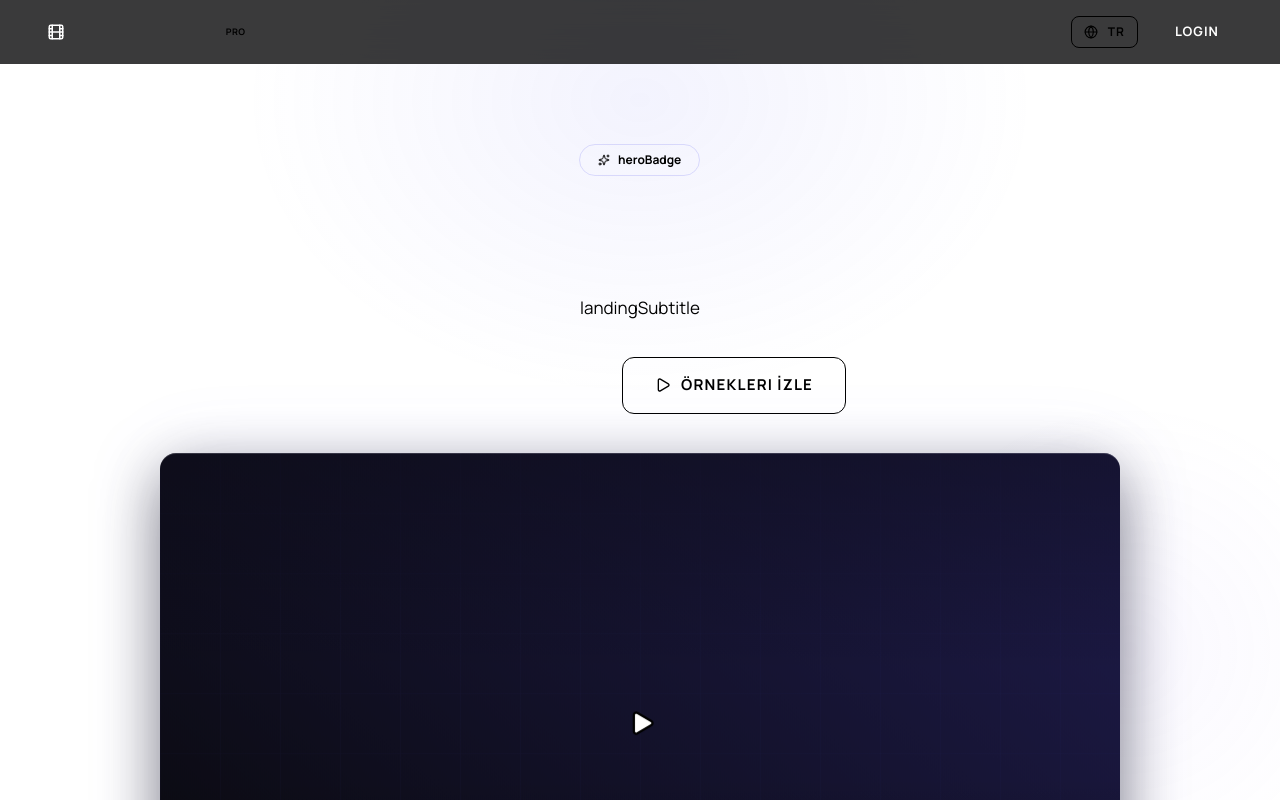
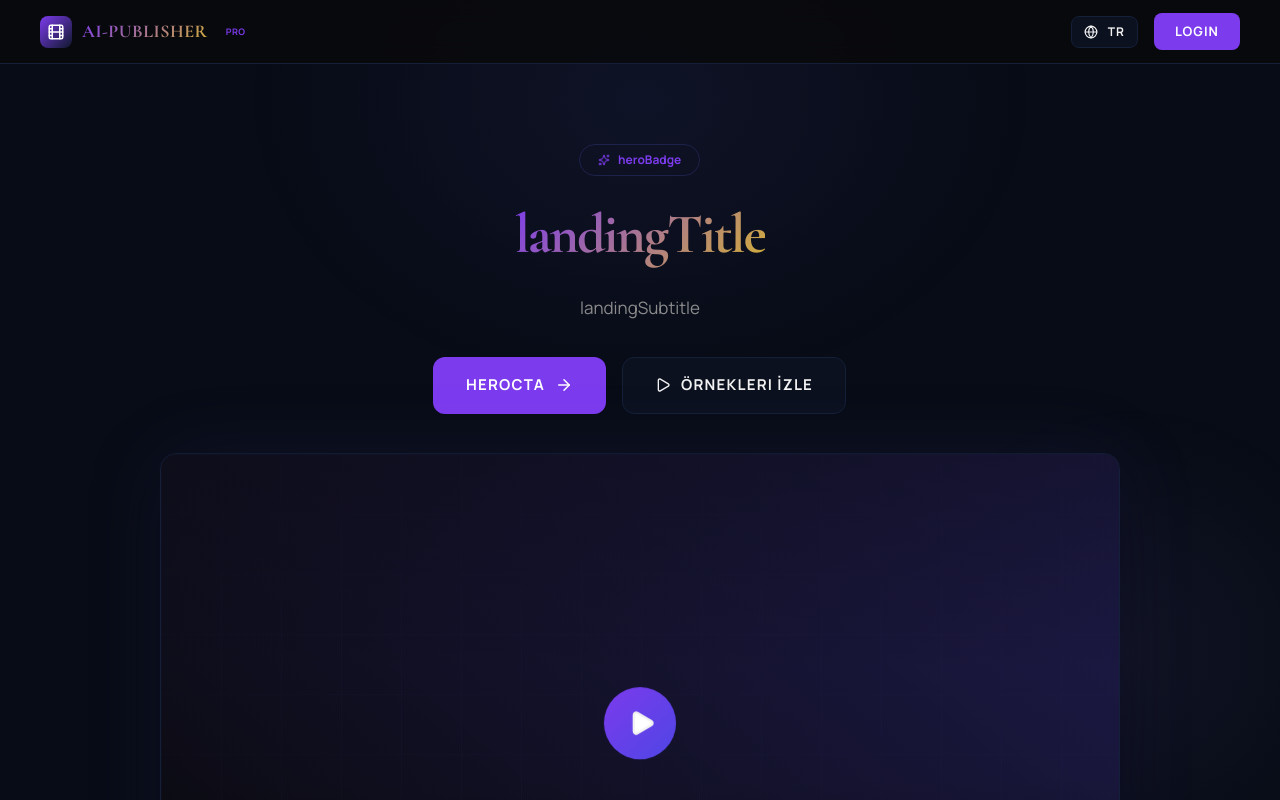
Before and after one commit to Arda-Avci/AI-Publisher, a React (Vite) app in the folder client/: page / in a window 1280 px wide. Shown: the top 800 px of the page. Built offline with nearby package versions, Linux system fonts and the light colour scheme; no server answers.

Commit message:
fix(frontend): Tailwind CSS tema degiskenleri eklendi
@theme blogu ile color-background, color-card, color-primary vb.
degiskenler tanimlandi. CSS variable'lar artik bos degil.

```diff
--- a/client/src/index.css
+++ b/client/src/index.css
@@ -1,26 +1,49 @@
 @import "tailwindcss";
 
+@theme {
+  --color-background: 222 47% 6%;
+  --color-foreground: 0 0% 95%;
+  --color-card: 222 47% 8%;
+  --color-card-foreground: 0 0% 95%;
+  --color-popover: 222 47% 8%;
+  --color-popover-foreground: 0 0% 95%;
+  --color-primary: 262 83% 58%;
+  --color-primary-foreground: 0 0% 100%;
+  --color-secondary: 222 47% 12%;
+  --color-secondary-foreground: 0 0% 90%;
+  --color-muted: 222 47% 12%;
+  --color-muted-foreground: 0 0% 55%;
+  --color-accent: 262 83% 58%;
+  --color-accent-foreground: 0 0% 100%;
+  --color-destructive: 0 72% 50%;
+  --color-destructive-foreground: 0 0% 100%;
+  --color-border: 222 47% 15%;
+  --color-input: 222 47% 15%;
+  --color-ring: 262 83% 58%;
+  --color-success: 142 76% 36%;
+}
+
 :root {
-  --bg-primary: hsl(var(--background));
-  --bg-surface: hsl(var(--card));
-  --bg-surface-hover: hsl(var(--secondary));
-  --bg-card: hsl(var(--card));
+  --bg-primary: hsl(var(--color-background));
+  --bg-surface: hsl(var(--color-card));
+  --bg-surface-hover: hsl(var(--color-secondary));
+  --bg-card: hsl(var(--color-card));
   --card: var(--bg-card);
-  --accent: hsl(var(--accent));
-  --accent-600: hsl(var(--accent));
-  --accent-glow: hsla(var(--accent), 0.2);
-  --accent-light: hsla(var(--accent), 0.1);
+  --accent: hsl(var(--color-primary));
+  --accent-600: hsl(var(--color-primary));
+  --accent-glow: hsla(var(--color-primary), 0.2);
+  --accent-light: hsla(var(--color-primary), 0.1);
   --gold: #D4AF37;
   --gold-hover: #F3E5AB;
-  --secondary: hsl(var(--secondary));
-  --success: hsl(var(--success, 142 76% 36%));
-  --success-glow: hsla(var(--success, 142 76% 36%), 0.3);
-  --danger: hsl(var(--destructive, 0 72% 50%));
+  --secondary: hsl(var(--color-secondary));
+  --success: hsl(var(--color-success, 142 76% 36%));
+  --success-glow: hsla(var(--color-success, 142 76% 36%), 0.3);
+  --danger: hsl(var(--color-destructive, 0 72% 50%));
   --warning: #eab308;
-  --text-primary: hsl(var(--foreground));
-  --text-muted: hsl(var(--muted-foreground));
-  --border: hsl(var(--border));
-  --border-subtle: hsla(var(--border), 0.5);
+  --text-primary: hsl(var(--color-foreground));
+  --text-muted: hsl(var(--color-muted-foreground));
+  --border: hsl(var(--color-border));
+  --border-subtle: hsla(var(--color-border), 0.5);
   --font-sans: 'Manrope', sans-serif;
   --font-serif: 'Cormorant Garamond', serif;
   --font-mono: 'JetBrains Mono', 'Fira Code', 'Cascadia Code', monospace;
```
